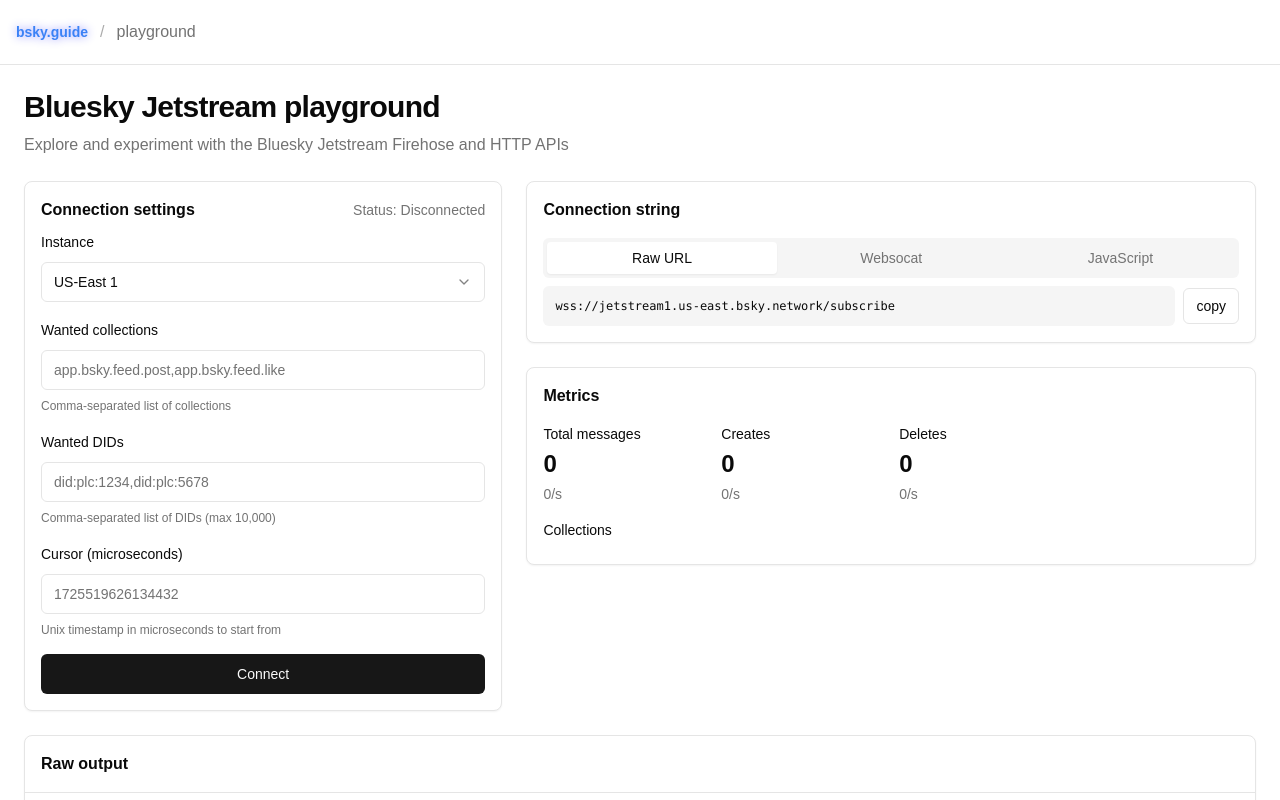
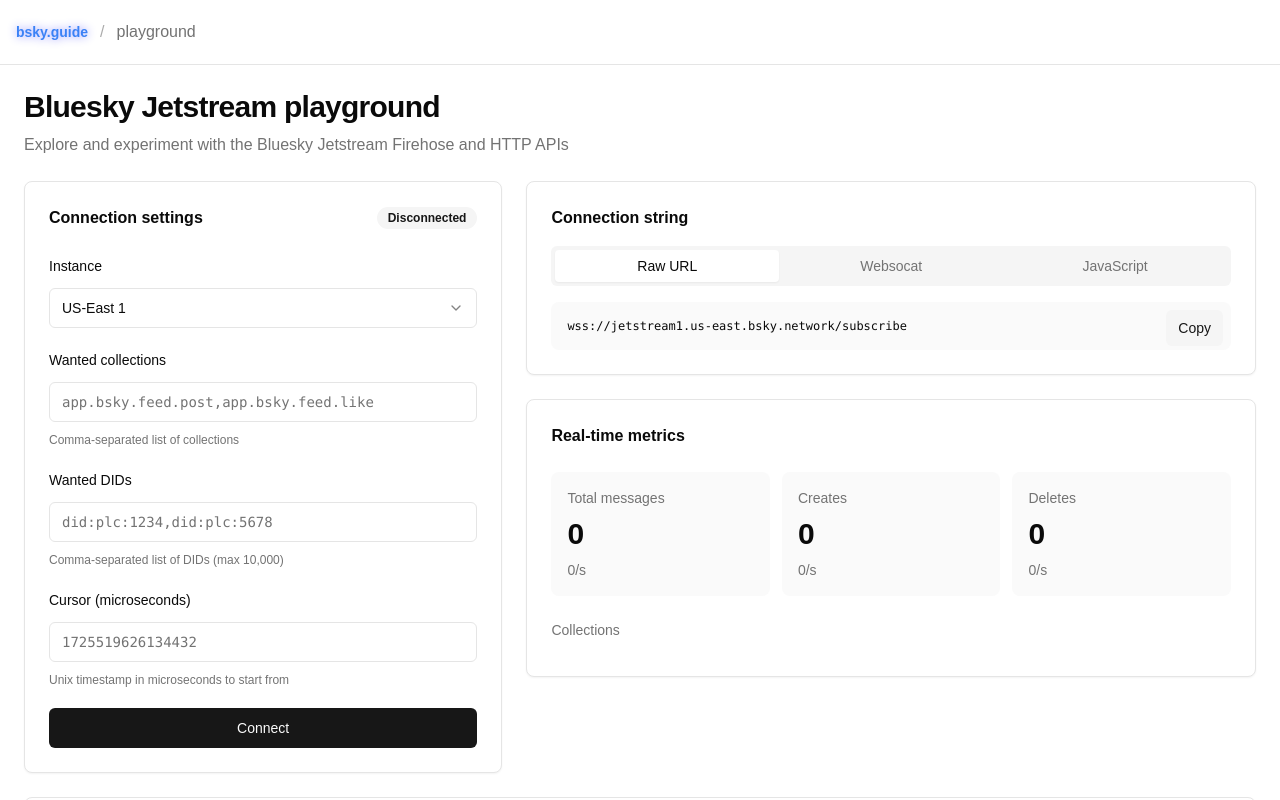
Before and after one commit to makeusabrew/playground.bsky.guide, a Next.js app: page / in a window 1280 px wide. Shown: the top 800 px of the page. Built offline with nearby package versions, Linux system fonts and the light colour scheme.

Commit message:
some layout tweaks

```diff
--- a/components/connection-config.tsx
+++ b/components/connection-config.tsx
@@ -5,6 +5,7 @@
 import { Button } from '@/components/ui/button'
 import { Select, SelectContent, SelectItem, SelectTrigger, SelectValue } from '@/components/ui/select'
 import { JetstreamConfig } from '@/types/jetstream'
+import { Badge } from '@/components/ui/badge'
 
 interface ConnectionConfigProps {
   isConnected: boolean
@@ -15,18 +16,18 @@
 
 export default function ConnectionConfig({ isConnected, options, setOptions, setIsConnected }: ConnectionConfigProps) {
   return (
-    <Card className="p-4 space-y-4">
-      <div className="space-y-2">
+    <Card className="p-6">
+      <div className="space-y-6">
         <div className="flex items-center justify-between">
           <h2 className="font-semibold">Connection settings</h2>
-          <p className="text-sm text-muted-foreground">Status: {isConnected ? 'Connected' : 'Disconnected'}</p>
+          <Badge variant={isConnected ? 'default' : 'secondary'}>{isConnected ? 'Connected' : 'Disconnected'}</Badge>
         </div>
 
-        <div className="space-y-4">
-          <div className="space-y-2">
-            <Label>Instance</Label>
+        <div className="space-y-5">
+          <div className="space-y-2.5">
+            <Label className="text-sm">Instance</Label>
             <Select
-              value="jetstream1.us-east.bsky.network"
+              value={options.instance}
               onValueChange={(value) => {
                 setOptions({
                   ...options,
@@ -46,9 +47,10 @@
             </Select>
           </div>
 
-          <div className="space-y-2">
-            <Label>Wanted collections</Label>
+          <div className="space-y-2.5">
+            <Label className="text-sm">Wanted collections</Label>
             <Input
+              className="font-mono text-sm"
               placeholder="app.bsky.feed.post,app.bsky.feed.like"
               value={options.collections}
               onChange={(e) =>
@@ -61,9 +63,10 @@
             <p className="text-xs text-muted-foreground">Comma-separated list of collections</p>
           </div>
 
-          <div className="space-y-2">
-            <Label>Wanted DIDs</Label>
+          <div className="space-y-2.5">
+            <Label className="text-sm">Wanted DIDs</Label>
             <Input
+              className="font-mono text-sm"
               placeholder="did:plc:1234,did:plc:5678"
               value={options.dids}
               onChange={(e) =>
@@ -76,9 +79,10 @@
             <p className="text-xs text-muted-foreground">Comma-separated list of DIDs (max 10,000)</p>
           </div>
 
-          <div className="space-y-2">
-            <Label>Cursor (microseconds)</Label>
+          <div className="space-y-2.5">
+            <Label className="text-sm">Cursor (microseconds)</Label>
             <Input
+              className="font-mono text-sm"
               placeholder="1725519626134432"
               value={options.cursor || ''}
               onChange={(e) =>
@@ -116,7 +120,7 @@
           <Button
             className="w-full"
             onClick={() => setIsConnected(!isConnected)}
-            variant={isConnected ? 'secondary' : 'default'}
+            variant={isConnected ? 'destructive' : 'default'}
           >
             {isConnected ? 'Disconnect' : 'Connect'}
           </Button>
--- a/components/connection-string.tsx
+++ b/components/connection-string.tsx
@@ -5,58 +5,40 @@
 
 export function ConnectionString({ options }: { options: JetstreamConfig }) {
   const connectionStrings = buildConnectionString(options)
+
   return (
-    <Card className="p-4 space-y-4">
+    <Card className="p-6">
+      <div className="space-y-4">
         <h2 className="font-semibold">Connection string</h2>
 
-      <Tabs defaultValue="raw" className="space-y-2">
+        <Tabs defaultValue="raw" className="space-y-4">
           <TabsList className="grid w-full grid-cols-3">
             <TabsTrigger value="raw">Raw URL</TabsTrigger>
             <TabsTrigger value="websocat">Websocat</TabsTrigger>
             <TabsTrigger value="javascript">JavaScript</TabsTrigger>
           </TabsList>
 
-        <TabsContent value="raw" className="space-y-2">
-          <div className="flex items-center justify-between space-x-2">
-            <pre className="flex-1 text-xs bg-muted p-3 rounded-md overflow-x-auto font-mono">
-              <code>{connectionStrings.raw}</code>
+          {['raw', 'websocat', 'javascript'].map((tab) => (
+            <TabsContent key={tab} value={tab} className="space-y-2">
+              <div className="relative">
+                <pre className="text-xs bg-muted/50 p-4 rounded-lg overflow-x-auto font-mono">
+                  <code>{connectionStrings[tab as keyof typeof connectionStrings]}</code>
                 </pre>
-            <Button variant="outline" size="sm" onClick={() => navigator.clipboard.writeText(connectionStrings.raw)}>
-              copy
+                <Button
+                  size="sm"
+                  variant="secondary"
+                  className="absolute top-2 right-2"
+                  onClick={() =>
+                    navigator.clipboard.writeText(connectionStrings[tab as keyof typeof connectionStrings])
+                  }
+                >
+                  Copy
                 </Button>
               </div>
             </TabsContent>
-
-        <TabsContent value="websocat" className="space-y-2">
-          <div className="flex items-center justify-between space-x-2">
-            <pre className="flex-1 text-xs bg-muted p-3 rounded-md overflow-x-auto font-mono">
-              <code>{connectionStrings.websocat}</code>
-            </pre>
-            <Button
-              variant="outline"
-              size="sm"
-              onClick={() => navigator.clipboard.writeText(connectionStrings.websocat)}
-            >
-              copy
-            </Button>
+          ))}
+        </Tabs>
       </div>
-        </TabsContent>
-
-        <TabsContent value="javascript" className="space-y-2">
-          <div className="flex items-center justify-between space-x-2">
-            <pre className="flex-1 text-xs bg-muted p-3 rounded-md overflow-x-auto font-mono">
-              <code>{connectionStrings.javascript}</code>
-            </pre>
-            <Button
-              variant="outline"
-              size="sm"
-              onClick={() => navigator.clipboard.writeText(connectionStrings.javascript)}
-            >
-              copy
-            </Button>
-          </div>
-        </TabsContent>
-      </Tabs>
     </Card>
   )
 }
--- a/components/metrics-display.tsx
+++ b/components/metrics-display.tsx
@@ -1,6 +1,7 @@
 'use client'
 import { Card } from '@/components/ui/card'
 import { JetstreamMetrics } from '@/lib/playground/jetstream/types'
+import { Badge } from './ui/badge'
 
 function formatNumber(num: number): string {
   if (num === 0) return '0'
@@ -12,46 +13,67 @@
   return `${formatNumber(rate)}/s`
 }
 
+// Helper to determine color based on rate
+function getRateColor(rate: number): string {
+  if (rate > 200) return 'text-green-500 dark:text-green-400'
+  if (rate > 50) return 'text-blue-500 dark:text-blue-400'
+  return 'text-muted-foreground'
+}
+
 export default function MetricsDisplay({ metrics }: { metrics: JetstreamMetrics }) {
   return (
-    <Card className="p-4">
-      <div className="space-y-4">
-        <h2 className="font-semibold">Metrics</h2>
+    <Card className="p-6">
+      <div className="space-y-6">
+        <div className="flex items-center justify-between">
+          <h2 className="font-semibold">Real-time metrics</h2>
+          {metrics.totalMessages > 0 && (
+            <Badge variant="outline" className="text-xs">
+              Last update: {new Date(metrics.lastUpdate).toLocaleTimeString()}
+            </Badge>
+          )}
+        </div>
 
-        <div className="grid grid-cols-2 md:grid-cols-4 gap-4">
-          {/* Total metrics */}
-          <div className="space-y-1">
-            <div className="text-sm font-medium">Total messages</div>
-            <div className="text-2xl font-bold">{formatNumber(metrics.totalMessages)}</div>
-            <div className="text-sm text-muted-foreground">{formatRate(metrics.messagesPerSecond)}</div>
+        <div className="grid grid-cols-2 md:grid-cols-3 gap-3">
+          <div className="space-y-2 p-4 rounded-lg bg-muted/50">
+            <div className="text-sm font-medium text-muted-foreground">Total messages</div>
+            <div className="text-3xl font-bold tracking-tight">{formatNumber(metrics.totalMessages)}</div>
+            <div className={`text-sm ${getRateColor(metrics.messagesPerSecond)}`}>
+              {formatRate(metrics.messagesPerSecond)}
+            </div>
           </div>
 
-          <div className="space-y-1">
-            <div className="text-sm font-medium">Creates</div>
-            <div className="text-2xl font-bold">{formatNumber(metrics.totalCreates)}</div>
-            <div className="text-sm text-muted-foreground">{formatRate(metrics.createPerSecond)}</div>
+          <div className="space-y-2 p-4 rounded-lg bg-muted/50">
+            <div className="text-sm font-medium text-muted-foreground">Creates</div>
+            <div className="text-3xl font-bold tracking-tight">{formatNumber(metrics.totalCreates)}</div>
+            <div className={`text-sm ${getRateColor(metrics.createPerSecond)}`}>
+              {formatRate(metrics.createPerSecond)}
+            </div>
           </div>
 
-          <div className="space-y-1">
-            <div className="text-sm font-medium">Deletes</div>
-            <div className="text-2xl font-bold">{formatNumber(metrics.totalDeletes)}</div>
-            <div className="text-sm text-muted-foreground">{formatRate(metrics.deletePerSecond)}</div>
+          <div className="space-y-2 p-4 rounded-lg bg-muted/50">
+            <div className="text-sm font-medium text-muted-foreground">Deletes</div>
+            <div className="text-3xl font-bold tracking-tight">{formatNumber(metrics.totalDeletes)}</div>
+            <div className={`text-sm ${getRateColor(metrics.deletePerSecond)}`}>
+              {formatRate(metrics.deletePerSecond)}
+            </div>
           </div>
         </div>
 
-        {/* Collection metrics */}
-        <div className="space-y-2">
-          <h3 className="text-sm font-medium">Collections</h3>
-          <div className="space-y-2">
+        <div className="space-y-3">
+          <h3 className="text-sm font-medium text-muted-foreground">Collections</h3>
+          <div className="space-y-1">
             {Object.entries(metrics.messagesByCollection)
               .sort(([, a], [, b]) => b - a)
               .map(([collection, count]) => (
-                <div key={collection} className="flex items-center justify-between">
+                <div
+                  key={collection}
+                  className="flex items-center justify-between py-2 px-4 rounded-md hover:bg-muted/50"
+                >
                   <div className="text-sm font-mono truncate flex-1">{collection}</div>
-                  <div className="text-sm tabular-nums">
-                    {formatNumber(count)}
-                    <span className="text-muted-foreground ml-2">
-                      ({formatRate(metrics.collectionRates[collection] || 0)})
+                  <div className="text-sm tabular-nums flex items-center gap-3">
+                    <span className="font-medium">{formatNumber(count)}</span>
+                    <span className={`${getRateColor(metrics.collectionRates[collection] || 0)}`}>
+                      {formatRate(metrics.collectionRates[collection] || 0)}
                     </span>
                   </div>
                 </div>
--- /dev/null
+++ b/components/ui/badge.tsx
@@ -0,0 +1,36 @@
+import * as React from "react"
+import { cva, type VariantProps } from "class-variance-authority"
+
+import { cn } from "@/lib/utils"
+
+const badgeVariants = cva(
+  "inline-flex items-center rounded-full border px-2.5 py-0.5 text-xs font-semibold transition-colors focus:outline-none focus:ring-2 focus:ring-ring focus:ring-offset-2",
+  {
+    variants: {
+      variant: {
+        default:
+          "border-transparent bg-primary text-primary-foreground hover:bg-primary/80",
+        secondary:
+          "border-transparent bg-secondary text-secondary-foreground hover:bg-secondary/80",
+        destructive:
+          "border-transparent bg-destructive text-destructive-foreground hover:bg-destructive/80",
+        outline: "text-foreground",
+      },
+    },
+    defaultVariants: {
+      variant: "default",
+    },
+  }
+)
+
+export interface BadgeProps
+  extends React.HTMLAttributes<HTMLDivElement>,
+    VariantProps<typeof badgeVariants> {}
+
+function Badge({ className, variant, ...props }: BadgeProps) {
+  return (
+    <div className={cn(badgeVariants({ variant }), className)} {...props} />
+  )
+}
+
+export { Badge, badgeVariants }
```
Lines whose indentation alone changed are shown as unchanged.
